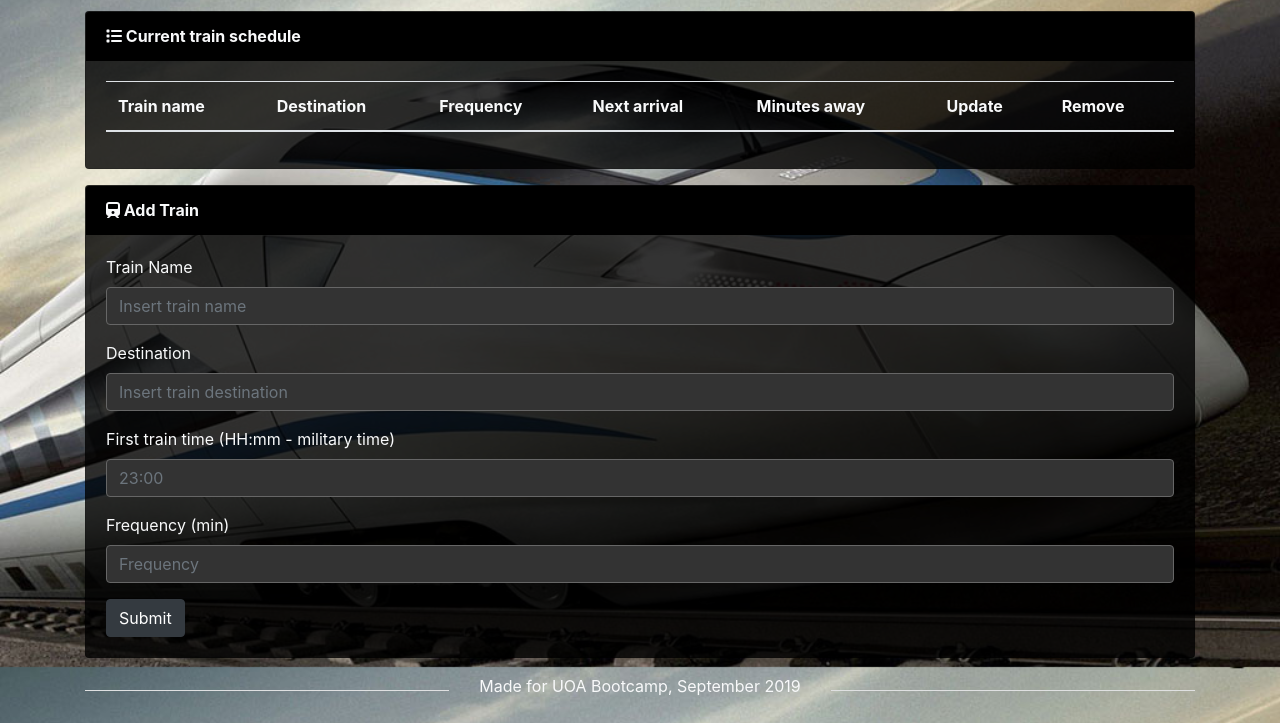
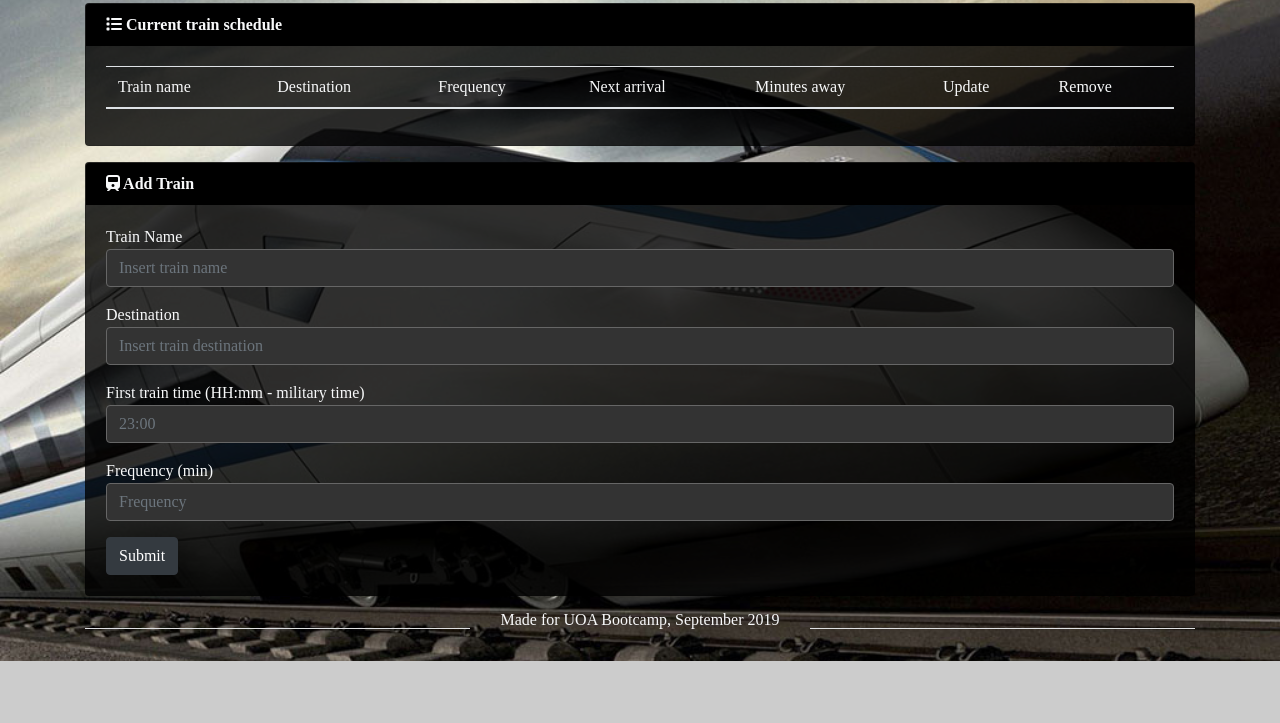
Before and after one commit to MalinkaMell/Train-Scheduler, a plain HTML site: page index.html in a window 1280 px wide. Shown: the part 163-886 px from the top of the page. After the commit the page ends 824 px from the top, so only its background shows below. Drawn offline with nearby package versions, Linux system fonts and the light colour scheme; no server answers.

Commit message:
just some polishng

```diff
--- /dev/null
+++ b/assets/css/reset.css
@@ -0,0 +1,48 @@
+/* http://meyerweb.com/eric/tools/css/reset/
+   v2.0 | 20110126
+   License: none (public domain)
+*/
+
+html, body, div, span, applet, object, iframe,
+h1, h2, h3, h4, h5, h6, p, blockquote, pre,
+a, abbr, acronym, address, big, cite, code,
+del, dfn, em, img, ins, kbd, q, s, samp,
+small, strike, strong, sub, sup, tt, var,
+b, u, i, center,
+dl, dt, dd, ol, ul, li,
+fieldset, form, label, legend,
+table, caption, tbody, tfoot, thead, tr, th, td,
+article, aside, canvas, details, embed,
+figure, figcaption, footer, header, hgroup,
+menu, nav, output, ruby, section, summary,
+time, mark, audio, video {
+	margin: 0;
+	padding: 0;
+	border: 0;
+	font-size: 100%;
+	font: inherit;
+	vertical-align: baseline;
+}
+/* HTML5 display-role reset for older browsers */
+article, aside, details, figcaption, figure,
+footer, header, hgroup, menu, nav, section {
+	display: block;
+}
+body {
+	line-height: 1;
+}
+ol, ul {
+	list-style: none;
+}
+blockquote, q {
+	quotes: none;
+}
+blockquote:before, blockquote:after,
+q:before, q:after {
+	content: '';
+	content: none;
+}
+table {
+	border-collapse: collapse;
+	border-spacing: 0;
+}
--- a/assets/js/app.js
+++ b/assets/js/app.js
@@ -159,7 +159,8 @@ $(document).ready(function () {
             console.log(snapValue)
             $("#editName").val(snapValue.name);
             $("#editDestination").val(snapValue.destination);
-            $("#editfrequency").val(snapValue.frequency);
+            $("#editFirstTime").val(snapValue.firstTrain);
+            $("#editFrequency").val(snapValue.frequency);
         })
     })
 
@@ -169,7 +170,14 @@ $(document).ready(function () {
 
         let editName = $("#editName").val().trim(); //new name
         let editDestination = $("#editDestination").val().trim(); //new destination
-        let editfrequency = $("#editfrequency").val().trim(); //new destination
+
+        /* here is huge bug: if I input any time that is major than frequency, it act weeird,
+        so i am not going to show it at all
+
+        let editFirstTime = $("#editFirstTime").val().trim(); //new first time
+        */
+
+        let editFrequency = $("#editFrequency").val().trim(); //new frequency
         let id = $("#editID").text(); // our unique ID
 
         let trainsList = database.ref("/trains"); //open trains directory
@@ -178,7 +186,8 @@ $(document).ready(function () {
         trainsList.child(id).update({
             name: editName,
             destination: editDestination,
-            frequency: editfrequency
+            // firstTrain: editFirstTime,
+            frequency: editFrequency
         });
 
         $('#updateModal').modal('hide'); // hide this damn modal after submiting
--- a/index.html
+++ b/index.html
@@ -11,8 +11,10 @@
         integrity="sha384-ggOyR0iXCbMQv3Xipma34MD+dH/1fQ784/j6cY/iJTQUOhcWr7x9JvoRxT2MZw1T" crossorigin="anonymous">
     <!--Font Awesome-->
     <script src="https://kit.fontawesome.com/f8020557a2.js"></script>
+    <!--reset-->
+    <link rel="stylesheet" href="assets/css/reset.css">
     <!--custom style-->
-    <link rel="stylesheet" href="../assets/css/style.css">
+    <link rel="stylesheet" href="assets/css/style.css">
     <link href="https://fonts.googleapis.com/css?family=Faster+One&display=swap" rel="stylesheet">
 
 </head>
@@ -57,25 +59,22 @@
                     <div class="card-body">
                         <form role="form">
                             <div class="form-group">
-                                <label for="name" class="text-light ">Train Name</label>
-                                <input type="text" class="form-control" id="name" placeholder="Insert train name"
-                                    required>
+                                <label for="name" class="text-light my-1">Train Name</label>
+                                <input type="text" class="form-control" id="name" placeholder="Insert train name">
                             </div>
                             <div class="form-group">
-                                <label for="role" class="text-light ">Destination</label>
+                                <label for="role" class="text-light my-1">Destination</label>
                                 <input type="text" class="form-control" id="destination"
                                     placeholder="Insert train destination">
                             </div>
                             <div class="form-group">
-                                <label for="start-date" class="text-light ">First train time (HH:mm - military
+                                <label for="start-date" class="text-light my-1">First train time (HH:mm - military
                                     time)</label>
-                                <input type="text" class="form-control" id="first-train" placeholder="23:00"
-                                    pattern="([01]?[0-9]|2[0-3]):[0-5][0-9]" required>
+                                <input type="text" class="form-control" id="first-train" placeholder="23:00">
                             </div>
                             <div class="form-group">
-                                <label for="monthly-rate" class="text-light ">Frequency (min)</label>
-                                <input type="number" class="form-control" id="frequency" placeholder="Frequency"
-                                    required>
+                                <label for="monthly-rate" class="text-light my-1">Frequency (min)</label>
+                                <input type="number" class="form-control" id="frequency" placeholder="Frequency">
                             </div>
                             <button class="btn btn-dark" id="submit" type="button">Submit</button>
                         </form>
@@ -98,7 +97,7 @@
     </div>
 
     <!-- Modal for updating -->
-    <div class="modal fade" id="updateModal" tabindex="-1" role="dialog" aria-labelledby="updateModalLabel"
+    <div class="modal fade bg-dark" id="updateModal" tabindex="-1" role="dialog" aria-labelledby="updateModalLabel"
         aria-hidden="true">
         <div class="modal-dialog" role="document">
             <div class="modal-content">
@@ -121,9 +120,15 @@
                             <input type="text" class="form-control" id="editDestination"
                                 placeholder="Insert train destination">
                         </div>
+                       <!--  <div class="form-group">
+                            <label for="role" class="text-dark">Starting time</label>
+                            <input type="text" class="form-control" id="editFirstTime"
+                                placeholder="Insert new starting time">
+                        </div> -->
                         <div class="form-group">
                             <label for="role" class="text-dark">Frequency</label>
-                            <input type="number" class="form-control" id="editfrequency" placeholder="Insert frequency">
+                            <input type="text" class="form-control" id="editFrequency"
+                                placeholder="Insert new frequency">
                         </div>
                     </form>
                 </div>
@@ -156,7 +161,7 @@
     <!--Moment.js-->
     <script src="https://cdnjs.cloudflare.com/ajax/libs/moment.js/2.24.0/moment.min.js"></script>
     <!--Main JS-->
-    <script src="../assets/js/app.js"></script>
+    <script src="assets/js/app.js"></script>
 </body>
 
 </html>
```
Also changed, not shown: 1 other file.
